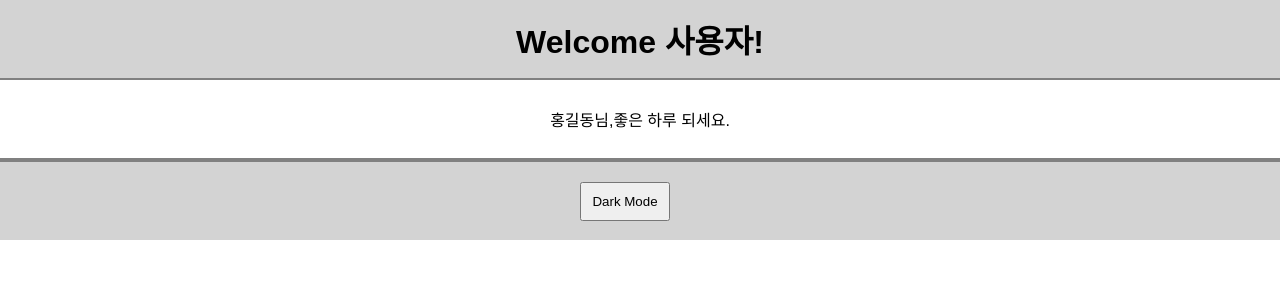
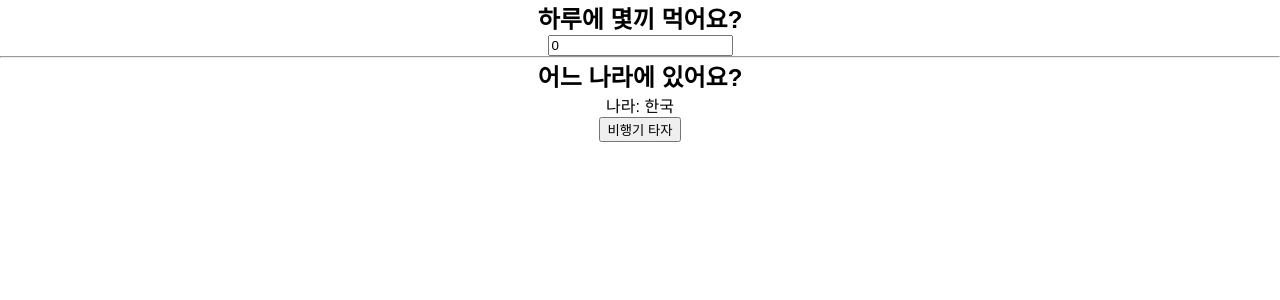
Before and after one commit to braverokmc79/react-hooks-drunk, a React (Create React App) app: page / in a window 1280 px wide. Shown: the top 300 px of the page. Built offline with nearby package versions, Linux system fonts and the light colour scheme.

Commit message:
6.useMemo 제대로 사용하기

```diff
--- a/src/components/App.js
+++ b/src/components/App.js
@@ -1,14 +1,15 @@
-
+import { useState } from 'react';
 import Stu1And1 from './views/Section1/Stu1And1';
 import Stu1And2 from './views/Section1/Stu1And2';
 import Stu2And1 from './views/Section2/Stu2And1';
 import Stu2And2 from './views/Section2/Stu2And2';
-import { useState } from 'react';
 import Stu3And1 from './views/Section3/Stu3And1';
 import Stu3And2 from './views/Section3/Stu3And2';
 import Stu3And3 from './views/Section3/Stu3And3';
 import Stu4And1 from './views/Section4/Stu4And1';
 import Stu5And1 from './views/Section5/Stu5And1';
+import Stu6And1 from './views/Section6/Stu6And1';
+import Stu6And2 from './views/Section6/Stu6And2';
 
 function App() {
   //const [ShowTimer, setShowTimer] = useState(false);
@@ -32,9 +33,14 @@ function App() {
       {/* 4.useRef 완벽 정리 2# DOM 요소 접근  */}
       {/* <Stu4And1 /> */}
 
+      {/* 5.useContext + Context API  */}
+      {/* <Stu5And1 /> */}
 
-      {/* 5.useContext + Context API  */}
-      <Stu5And1 />
+      {/* 6.useMemo 제대로 사용하기  */}
+      {/* <Stu6And1 /> */}
+      <Stu6And2 />
+
+
 
 
     </div>
--- a/src/components/views/Section5/Header.js
+++ b/src/components/views/Section5/Header.js
@@ -7,7 +7,6 @@ function Header() {
     const { isDark } = useContext(ThemeContext);
     const user = useContext(UserContext);
 
-
     return (
         <header className='header' style={{ backgroundColor: isDark ? 'black' : 'lightgray', color: isDark ? 'white' : 'black' }}>
             <h1>Welcome {user}!</h1>
--- /dev/null
+++ b/src/components/views/Section6/Stu6And1.js
@@ -0,0 +1,41 @@
+import { useMemo, useState } from 'react';
+
+
+const hardCalculate = (number) => {
+    console.log("어려운 계산!");
+    for (let i = 0; i < 9999999; i++) { } //생각하는 시간
+    return number + 10000;
+}
+
+const easyCalculate = (number) => {
+    console.log("쉬운 계산!");
+    return number + 1;
+}
+
+function Stu6And1() {
+    const [hardNumber, setHardNumber] = useState(1);
+    const [easyNumber, setEasyNumber] = useState(1);
+
+    //const hardSum = hardCalculate(hardNumber);
+    const hardSum = useMemo(() => {
+        return hardCalculate(hardNumber);
+    }, [hardNumber]);
+
+    const easySum = easyCalculate(easyNumber);
+
+    return (
+        <div>
+            <h3>어려운 계산기</h3>
+            <input type="number" value={hardNumber} onChange={(e) => setHardNumber(Number(e.target.value))} />
+            <span>+10000 ={hardSum}</span>
+
+            <br /><br />
+            <h3>쉬운 계산기</h3>
+            <input type="number" value={easyNumber} onChange={(e) => setEasyNumber(Number(e.target.value))} />
+            <span>+10000 ={easySum}</span>
+
+        </div>
+    )
+}
+
+export default Stu6And1
--- /dev/null
+++ b/src/components/views/Section6/Stu6And2.js
@@ -0,0 +1,44 @@
+
+import { useEffect, useState, useMemo } from 'react';
+
+
+function Stu6And2() {
+    const [number, setNumer] = useState(0);
+    const [isKorea, setIsKorea] = useState(true);
+
+    // const location = isKorea ? '한국' : '외국';
+
+    // const location = {
+    //     country: isKorea ? '한국' : '외국'
+    // }
+
+    const location = useMemo(() => {
+        return {
+            country: isKorea ? '한국' : '외국'
+        }
+    }, [isKorea]);
+
+
+    useEffect(() => {
+        console.log("useEffect 호출");
+    }, [location]);
+
+    return (
+        <div>
+            <h2>하루에 몇끼 먹어요?</h2>
+            <input
+                type="number"
+                value={number}
+                onChange={(e) => setNumer(e.target.value)}
+            />
+
+            <hr />
+            <h2>어느 나라에 있어요?</h2>
+            {/* <p>나라: {location}</p> */}
+            <p>나라: {location.country}</p>
+            <button onClick={() => setIsKorea(!isKorea)}>비행기 타자</button>
+        </div>
+    )
+}
+
+export default Stu6And2
--- a/src/index.js
+++ b/src/index.js
@@ -1,6 +1,6 @@
 import React from 'react';
 import ReactDOM from 'react-dom/client';
-import './index.css';
+//import './index.css';
 import App from './components/App';
 import reportWebVitals from './reportWebVitals';
 
```
